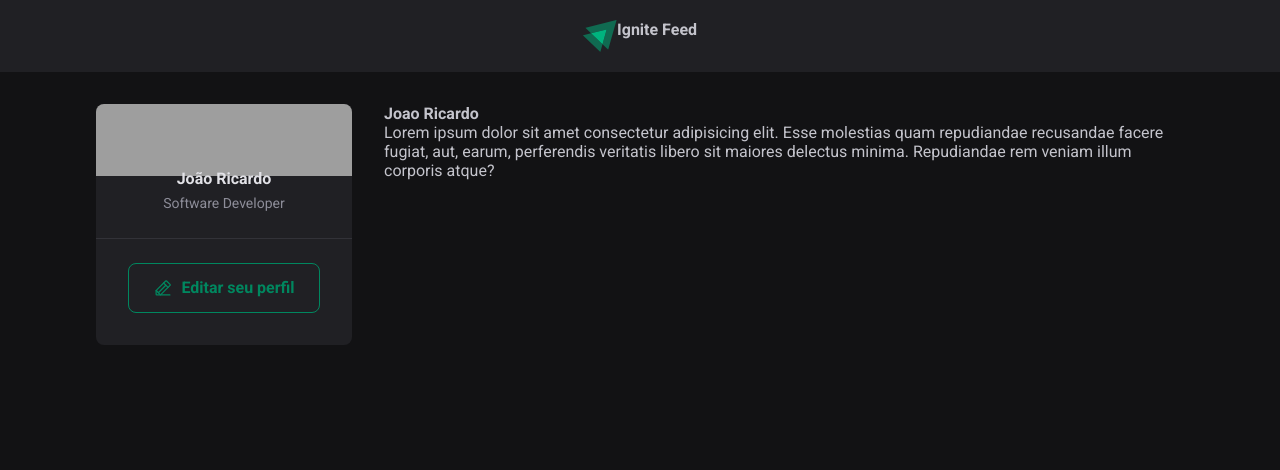
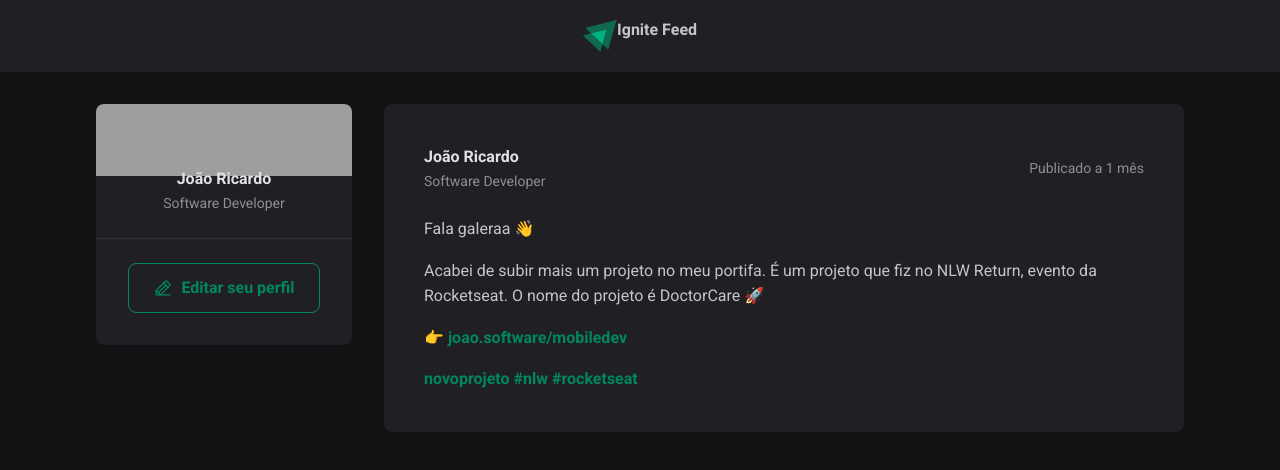
Before and after one commit to EngJao89/fundamento-reactjs, a React (Vite) app: page / in a window 1280 px wide. Shown: the top 470 px of the page. Built offline with nearby package versions, Linux system fonts and the light colour scheme; grey boxes are pictures that could not be loaded.

Commit message:
feat(if03-post): implementa card de post no sistema

```diff
--- a/src/App.jsx
+++ b/src/App.jsx
@@ -1,4 +1,4 @@
-import { Post } from "./Post";
+import { Post } from "./components/Post";
 import { Header } from "./components/Heade";
 
 import styles from './App.module.css';
@@ -14,10 +14,7 @@ export function App() {
       <div className={styles.wrapper}>
         <Sidebar />
         <main>
-          <Post
-            author="Joao Ricardo"
-            content="Lorem ipsum dolor sit amet consectetur adipisicing elit. Esse molestias quam repudiandae recusandae facere fugiat, aut, earum, perferendis veritatis libero sit maiores delectus minima. Repudiandae rem veniam illum corporis atque?"
-          />
+          <Post />
         </main>
       </div>
     </div>
--- a/src/Post.jsx
+++ /dev/null
@@ -1,8 +0,0 @@
-export function Post (props){
-  return (
-    <div>
-      <strong>{props.author}</strong>
-      <p>{props.content}</p>
-    </div>
-  )
-}
--- /dev/null
+++ b/src/components/Post.jsx
@@ -0,0 +1,38 @@
+import styles from './Post.module.css';
+
+export function Post() {
+  return (
+    <article className={styles.post}>
+      <header>
+      <div className={styles.author}>
+          <div className={styles.authorInfo}>
+            <strong>João Ricardo</strong>
+            <span>Software Developer</span>
+          </div>
+        </div>
+
+        <time title="11 de Julho ás 17:00" dateTime="11-07-22 08:13:30">
+          Publicado a 1 mês
+        </time>
+      </header>
+
+      <div className={styles.content}>
+        <p>Fala galeraa 👋</p>
+
+        <p>Acabei de subir mais um projeto no meu portifa. É um projeto que fiz no NLW Return, evento da Rocketseat. O nome do projeto é DoctorCare 🚀</p>
+
+        <p>
+          <a>
+          👉 joao.software/mobiledev
+          </a>
+        </p>
+
+        <p>
+          <a>
+            novoprojeto #nlw #rocketseat
+          </a>
+        </p>
+      </div>
+    </article>
+  )
+}
--- /dev/null
+++ b/src/components/Post.module.css
@@ -0,0 +1,120 @@
+.post {
+  background: var(--gray-800);
+  border-radius: 8px;
+  padding: 2.5rem;
+}
+
+.post + .post {
+  margin-top: 2rem;
+}
+
+.content {
+  line-height: 1.6;
+  color: var(--gray-300);
+  margin-top: 1.5rem;
+}
+
+.content p {
+  margin-top: 1rem;
+}
+
+.content a {
+  font-weight: bold;
+  color: var(--green-500);
+  text-decoration: none;
+}
+
+.content a:hover {
+  color: var(--green-300);
+}
+
+.post > header {
+  display: flex;
+  align-items: center;
+  justify-content: space-between;
+}
+
+.post > header time {
+  font-size: 0.875rem;
+  color: var(--gray-400);
+}
+
+.author {
+  display: flex;
+  align-items: center;
+  gap: 1rem;
+}
+
+.authorInfo strong {
+  display: block;
+  color: var(--gray-100);
+  line-height: 1.6;
+}
+
+.authorInfo span {
+  display: block;
+  font-size: 0.875rem;
+  color: var(--gray-400);
+  line-height: 1.6;
+}
+
+.commentForm {
+  width: 100%;
+  margin-top: 1.5rem;
+  padding-top: 1.5rem;
+  border-top: 1px solid var(--gray-600);
+}
+
+.commentForm > strong {
+  line-height: 1.6;
+  color: var(--gray-100);
+}
+
+.commentForm textarea {
+  width: 100%;
+  background: var(--gray-900);
+  border: 0;
+  resize: none;
+  height: 6rem;
+  padding: 1rem;
+  border-radius: 0.25rem;
+  color: var(--gray-100);
+  line-height: 1.4;
+  margin-top: 1rem;
+}
+
+.commentForm footer {
+  visibility: hidden;
+  max-height: 0;
+}
+
+.commentForm:focus-within footer {
+  visibility: visible;
+  max-height: none;
+}
+
+.commentForm button[type="submit"] {
+  padding: 1rem 1.5rem;
+  margin-top: 1rem;
+  border-radius: 8px;
+  border: 0;
+  background: var(--green-500);
+  color: var(--white);
+  font-weight: bold;
+  cursor: pointer;
+
+  transition: background-color 0.1s;
+}
+
+.commentForm button[type="submit"]:not(:disabled):hover {
+  background: var(--green-300);
+}
+
+.commentForm button:disabled {
+  opacity: 0.7;
+  cursor: not-allowed;
+}
+
+.commentList {
+  margin-top: 2rem;
+}
```
